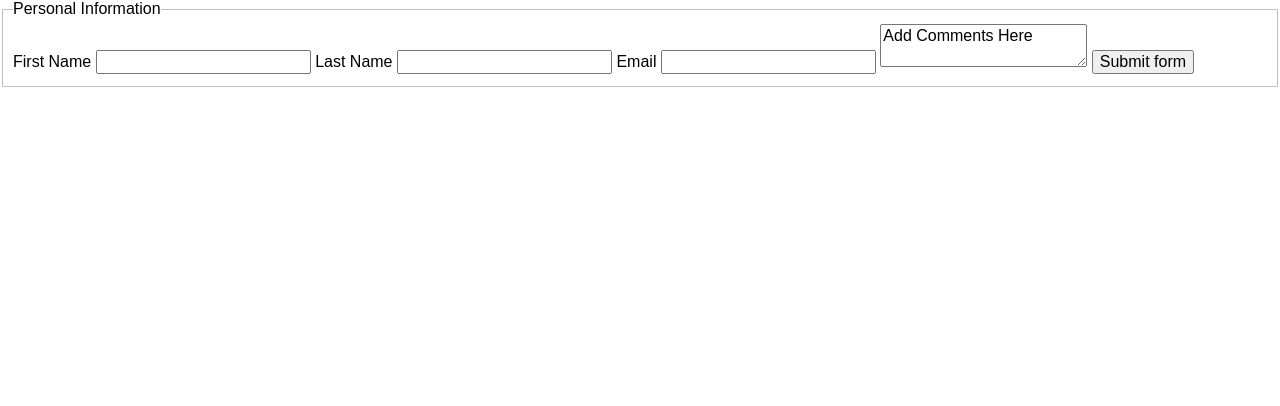
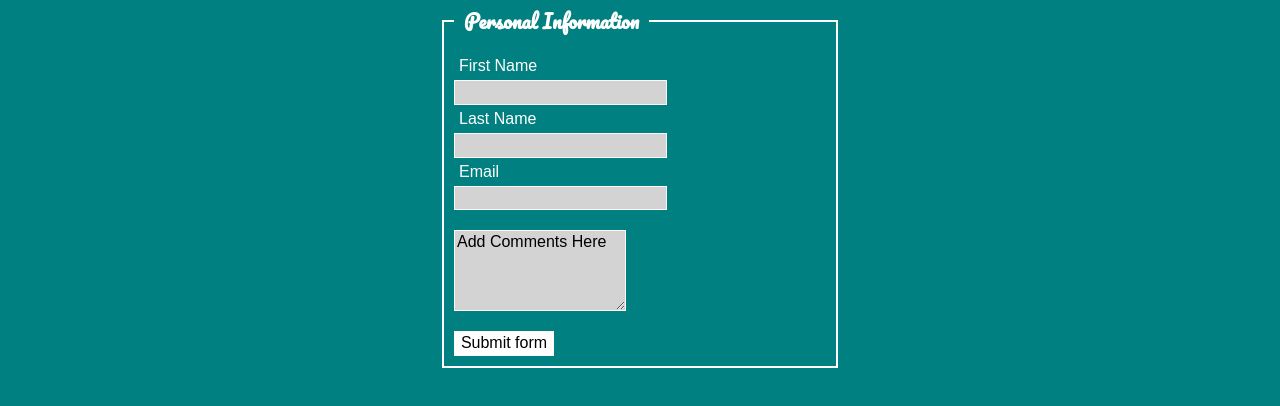
Before and after one commit to acheng742/hw_listeners_cheng_amanda, a plain HTML site: page index.html in a window 1280 px wide. Drawn offline with Linux system fonts and the light colour scheme.

Commit message:
add styling to field form

```diff
--- a/css/main.css
+++ b/css/main.css
@@ -0,0 +1,59 @@
+body {
+	background-color: teal;
+}
+
+#container {
+	width: 100%;
+	margin: 0 auto;
+}
+
+#form {
+    font-size: 100%;
+    color: white;
+    width: 400px;
+    margin: auto;
+}
+
+legend {
+    font-family: "Pacifico", cursive;
+    font-size: 120%;
+    color: white;
+    font-weight: bold;
+    padding: 10px;
+    clear: both;
+}
+
+label {
+    display: block;
+    padding: 5px;
+}
+
+input[type="text"], input[type="email"]{
+    background-color: lightgray;
+    border: 1px solid white;
+    padding: 2px;
+}
+
+input[type="submit"], [type="reset"]  {
+    background-color: white;
+    border: 1px solid white;
+    width: 100px;
+    padding: 2px;
+}
+
+textarea {
+	background-color: lightgray;
+    border: 1px solid white;
+    padding: 2px;
+    width: 166px;
+    height: 75px;
+    display: block;
+	margin-top: 20px;
+	margin-bottom: 20px;
+}
+
+fieldset {
+    border: 2px solid white;
+    padding: 10px;
+    margin-bottom: 10px;
+}
--- a/index.html
+++ b/index.html
@@ -4,9 +4,9 @@
     <meta charset="utf-8">
     <title></title>
     <meta name="description" content="">
-
     <link rel="stylesheet" href="css/vendor/normalize.min.css">
     <link rel="stylesheet" href="css/main.css">
+	<link href="https://fonts.googleapis.com/css?family=Pacifico" rel="stylesheet">
 </head>
 <body>
 	<div id="container">
```
